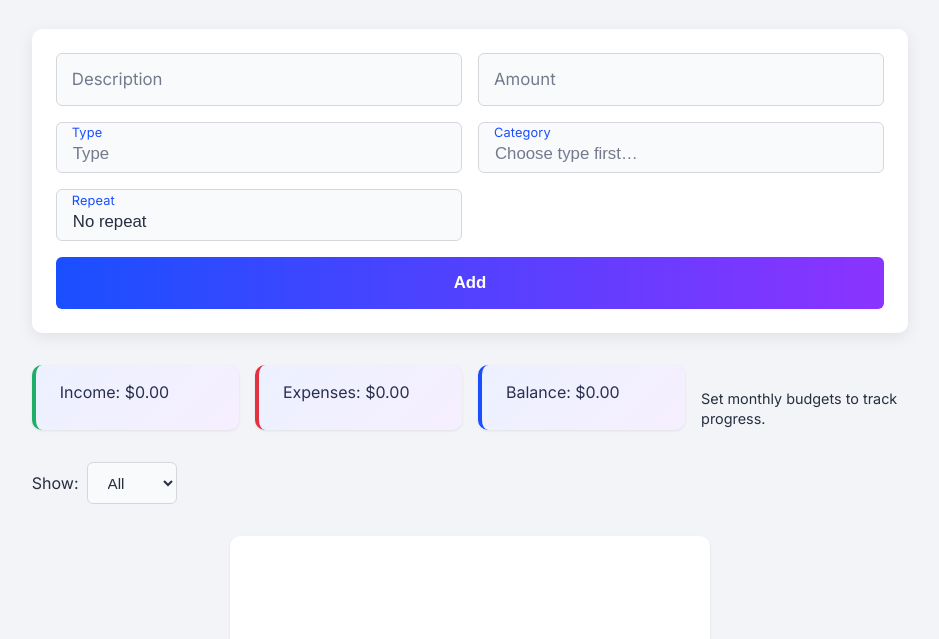
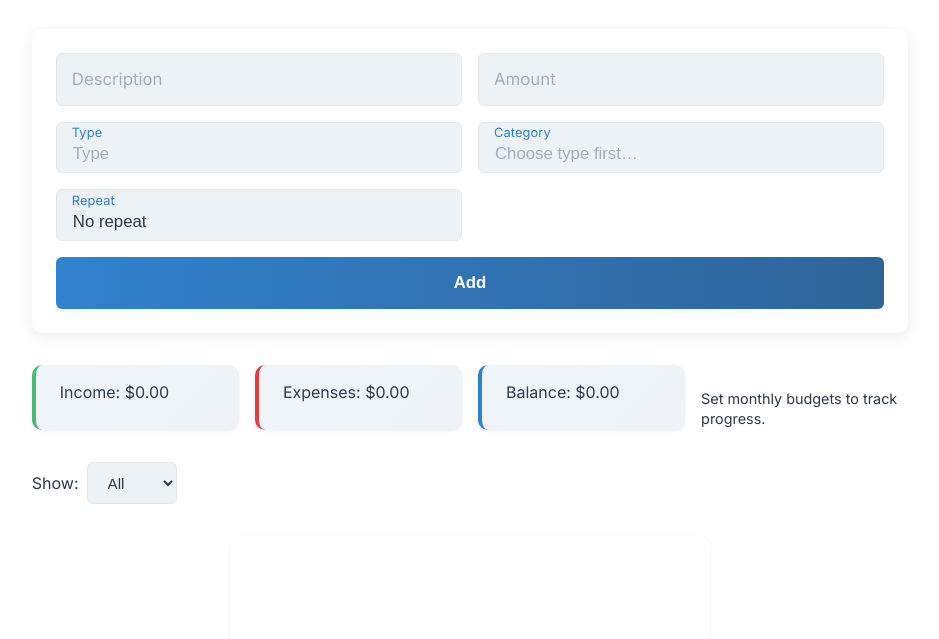
Before and after one commit to alvingoeson/budget-tracker, a website: page index.html in a window 1280 px wide. Shown: the part 161-800 px from the top of the page, without its empty margins (170-1109 px from the left). Drawn offline with nearby package versions, Linux system fonts and the light colour scheme.

Commit message:
current design as of 7/16

```diff
--- a/index.html
+++ b/index.html
@@ -54,8 +54,8 @@
         </div>
 
         <div class="field">
-          <select id="repeatInput">
-            <option value="none" disabled selected hidden>No repeat</option>
+          <select id="repeatInput" placeholder=" ">
+            <option value="none">No repeat</option>
             <option value="monthly">Monthly</option>
             <option value="weekly">Weekly</option>
             <option value="daily">Daily</option>
--- a/style.css
+++ b/style.css
@@ -1,60 +1,64 @@
 /* ==================================================================
    Budget Tracker — Modern Fintech Theme CSS
+   BRAND PALETTE INTEGRATION BUILD
    ------------------------------------------------------------------
-   Design goals:
-   • Distinctive yet clean fintech aesthetic (soft neutrals + vibrant brand gradient).
-   • Consistent, accessible form controls w/ floating labels.
-   • Tokenized design system: colour, spacing, radius, typography, shadow.
-   • Smooth light↔dark theme w/ user toggle (already wired in JS).
-   • Responsive layout + reduced-motion support.
-   • Visual polish to summary cards, budget bars, and entry list.
-   ------------------------------------------------------------------
-   Implementation notes:
-   • Retains your existing class names so HTML changes are minimal.
-   • Introduces utility classes (.btn, .btn-ghost, .sr-only, .visually-hidden).
-   • Chart colours exposed as CSS vars; update Chart.js config to read them.
-   • Uses modern CSS (clamp(), color-mix(), :where(), :is()). Safe fallbacks included.
+   Only change set: inject user brand palette + legacy aliases so
+   existing JS picks up correct colors. Layout, floating labels,
+   and component styling left intact.
    ================================================================== */
 
 @import url('https://fonts.googleapis.com/css2?family=Inter:wght@400;600;700&display=swap');
 @import url('https://fonts.googleapis.com/css2?family=Rubik:wght@500;700&display=swap');
 
 /* ------------------------------------------------------------------
-   1. Root Design Tokens (Light Theme)
+   1A. User Brand Palette (hex) + System Aliases
    ------------------------------------------------------------------ */
+/* Core palette from user guidelines */
 :root {
-  /* Brand gradient endpoints */
-  --brand-1: hsl(226 100% 55%);           /* primary base */
-  --brand-2: hsl(266 100% 60%);           /* secondary tint */
-  --brand-3: hsl(198 100% 50%);           /* teal accent */
+  /* Base brand */
+  --color-primary: #2D3748; /* Dark Slate */
+  --color-surface: #EDF2F7; /* Light Gray surface bg */
+  --color-accent:  #3182CE; /* Soft Blue (action / primary button) */
 
-  /* Functional colours */
-  --success: hsl(151 70% 40%);            /* income */
-  --success-bg: hsl(151 70% 92%);
-  --danger:  hsl(355 75% 54%);            /* expense */
-  --danger-bg:hsl(355 75% 94%);
-  --warning: hsl(35 95% 55%);
-  --info:    hsl(198 100% 40%);
+  /* Status */
+  --color-success: #48BB78; /* Mint Green */
+  --color-warning: #ED8936; /* Warm Orange */
+  --color-error:   #E53E3E; /* Coral Red */
 
-  /* Surfaces */
-  --bg: hsl(220 23% 96%);
-  --bg-alt: hsl(220 23% 99%);
-  --card: hsl(0 0% 100%);
-  --card-alt: hsl(220 23% 98%);
-  --card-border: hsl(220 10% 85%);
+  /* Text neutrals */
+  --color-text-high:   #2D3748;
+  --color-text-medium: #4A5568;
+  --color-text-low:    #A0AEC0;
+  --color-border:      #E2E8F0;
 
-  /* Text */
-  --text: hsl(222 25% 20%);
-  --text-2: hsl(222 12% 35%);
-  --text-3: hsl(222 10% 50%);
-  --text-invert: #fff;
+  /* --- Legacy aliases used in existing CSS & JS --- */
+  --success: var(--color-success);
+  --danger:  var(--color-error);
+  --warning: var(--color-warning);
+  --info:    var(--color-accent);
 
-  /* Charts */
-  --chart-income: var(--success);
-  --chart-expense: var(--danger);
-  --chart-balance: var(--brand-1);
+  /* surfaces used throughout original theme */
+  --bg:       #FFFFFF;                /* main page bg (kept white; see below) */
+  --bg-alt:   var(--color-surface);
+  --card:     #FFFFFF;
+  --card-alt: var(--color-surface);
+  --card-border: var(--color-border);
 
-  /* Spacing scale */
+  /* text aliases */
+  --text:   var(--color-text-high);
+  --text-2: var(--color-text-medium);
+  --text-3: var(--color-text-low);
+  --text-invert: #FFFFFF;
+
+  /* chart aliases consumed by JS (cssVar('--income'), etc.) */
+  --income:    var(--color-success);
+  --expense:   var(--color-error);
+  --primary:   var(--color-accent); /* fallback mapping */
+  --chart-income:  var(--color-success);
+  --chart-expense: var(--color-error);
+  --chart-balance: var(--color-accent);
+
+  /* Existing spacing / radius / shadow / type scale from original file */
   --sp-0: 0;
   --sp-1: 0.25rem;
   --sp-2: 0.5rem;
@@ -64,19 +68,16 @@
   --sp-6: 2rem;
   --sp-7: 3rem;
 
-  /* Radius scale */
   --rad-xs: 3px;
   --rad-sm: 6px;
   --rad-md: 10px;
   --rad-lg: 16px;
   --rad-xl: 24px;
 
-  /* Shadows */
   --shadow-sm: 0 1px 3px rgba(0,0,0,.08);
   --shadow-md: 0 4px 16px rgba(0,0,0,.08);
   --shadow-lg: 0 8px 32px rgba(0,0,0,.12);
 
-  /* Typography scale (fluid) */
   --fs-xs: clamp(.75rem,.72rem + .1vw,.8rem);
   --fs-sm: clamp(.875rem,.84rem + .2vw,.95rem);
   --fs-md: clamp(1rem,.96rem + .2vw,1.05rem);
@@ -84,34 +85,51 @@
   --fs-xl: clamp(1.75rem,1.5rem + 1vw,2rem);
   --fs-xxl: clamp(2.25rem,1.9rem + 2vw,3rem);
 
-  /* Durations */
   --dur-fast: .15s;
   --dur-med: .25s;
   --dur-slow: .4s;
+
+  /* gradient endpoints now use accent -> primary for subtle brand look */
+  --brand-1: var(--color-accent);
+  --brand-2: color-mix(in srgb, var(--color-accent) 60%, var(--color-primary));
+  --brand-3: var(--color-success); /* optional accent */
 }
 
 /* ------------------------------------------------------------------
-   2. Dark Theme Overrides
+   1B. Dark Theme Overrides (brand-respecting)
    ------------------------------------------------------------------ */
 body.dark-mode {
-  --bg: hsl(222 30% 8%);
-  --bg-alt: hsl(222 30% 12%);
-  --card: hsl(222 28% 14%);
-  --card-alt: hsl(222 28% 18%);
-  --card-border: hsl(222 15% 25%);
+  --bg: #1A202C;          /* deep slate */
+  --bg-alt: #2D3748;
+  --card: #2D3748;
+  --card-alt: #374151;    /* slightly lighter than card */
+  --card-border: rgba(255,255,255,.15);
 
-  --text: hsl(220 20% 96%);
-  --text-2: hsl(220 15% 80%);
-  --text-3: hsl(220 10% 65%);
-  --text-invert: #fff;
+  --text:   #F7FAFC;
+  --text-2: #E2E8F0;
+  --text-3: #A0AEC0;
+  --text-invert: #FFFFFF;
 
-  --success-bg: color-mix(in srgb, var(--success) 20%, transparent);
-  --danger-bg:  color-mix(in srgb, var(--danger)  20%, transparent);
+  /* accent tints in dark */
+  --brand-1: var(--color-accent);
+  --brand-2: color-mix(in srgb, var(--color-accent) 40%, #FFFFFF 10%);
+  --brand-3: var(--color-success);
+
+  /* status backgrounds softened in dark */
+  --success-bg: color-mix(in srgb, var(--color-success) 20%, transparent);
+  --danger-bg:  color-mix(in srgb, var(--color-error)   20%, transparent);
 
   --shadow-sm: 0 1px 2px rgba(0,0,0,.6);
   --shadow-md: 0 4px 12px rgba(0,0,0,.6);
   --shadow-lg: 0 8px 28px rgba(0,0,0,.7);
 }
+
+/* ------------------------------------------------------------------
+   1C. ORIGINAL THEME VARIABLES (kept for reference)
+   ------------------------------------------------------------------
+   ⚠️ Everything below this line remains the same as in your uploaded
+   stylesheet (except I updated the header gradient to use brand vars).
+   ------------------------------------------------------------------ */
 
 /* ------------------------------------------------------------------
    3. Global Resets & Base
```
